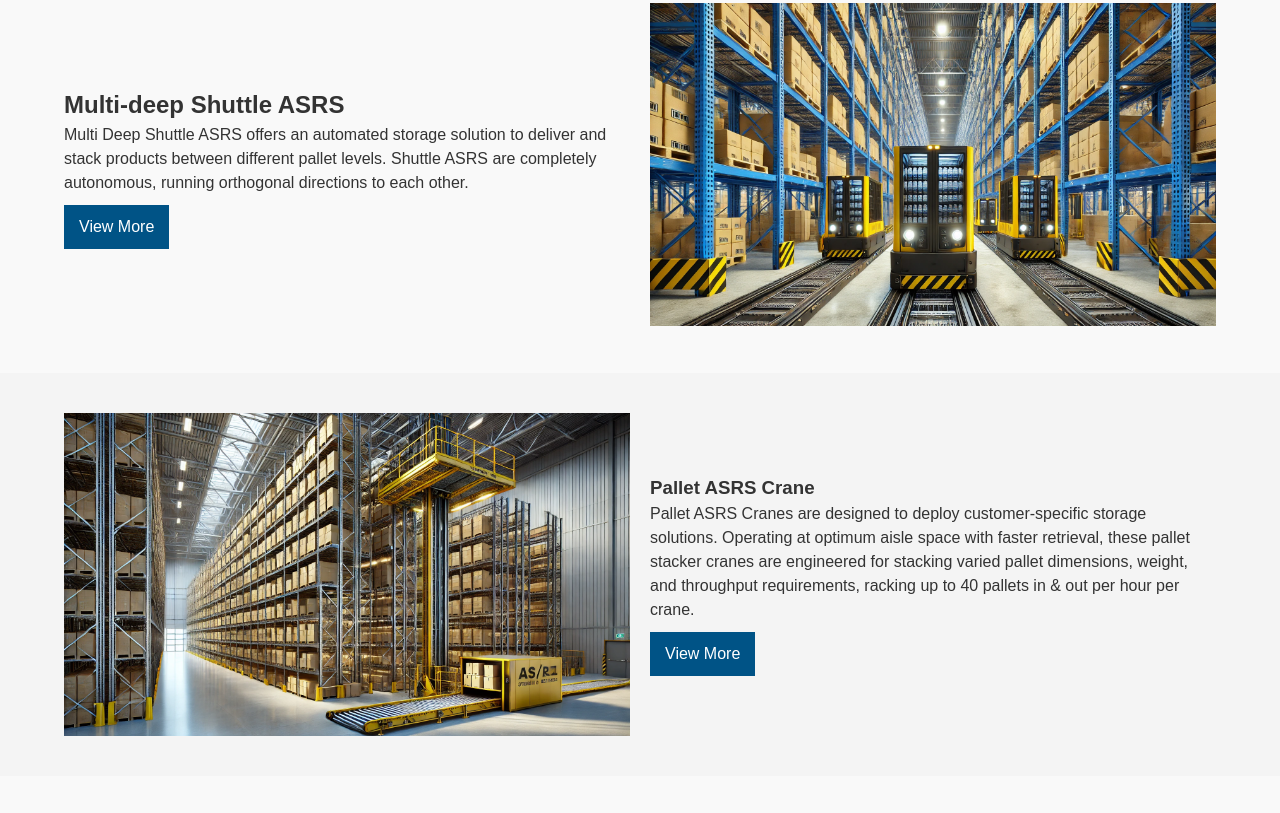
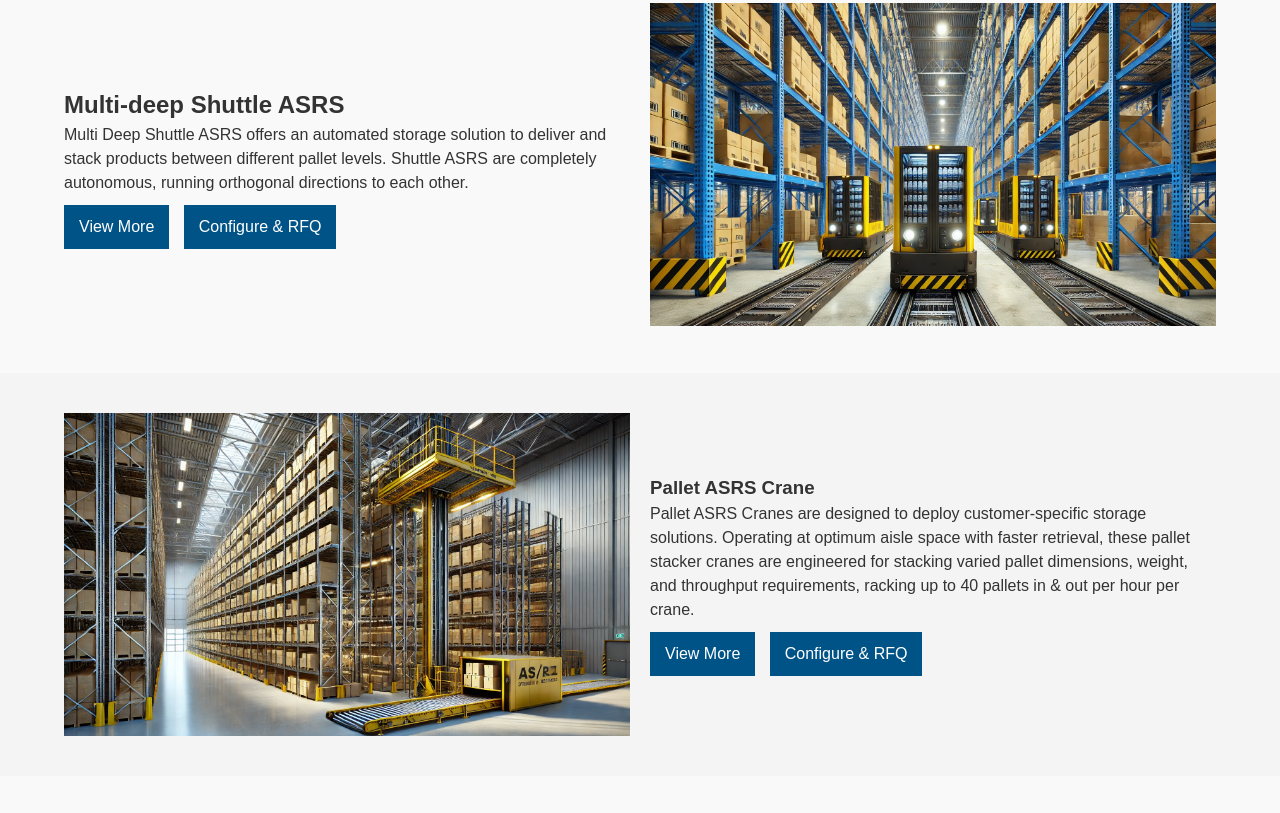
Before and after one commit to pagidik/smartstorage.github.io, a plain HTML site: page pallet-asrs.html in a window 1280 px wide. Shown: the part 486-1299 px from the top of the page. Drawn offline with Linux system fonts and the light colour scheme.

Commit message:
configure buttons added

```diff
--- a/pallet-asrs.html
+++ b/pallet-asrs.html
@@ -142,6 +142,8 @@
       </p>
       <!-- Buttons -->
       <a href="#" class="hero-button" style="margin-right: 10px;">View More</a>
+      <a href="#" class="hero-button" style="background: #005386; color: #fff;">Configure &amp; RFQ</a>
+
       <!-- Chat interface removed from this section -->
     </div>
     <!-- Image on the RIGHT -->
@@ -179,6 +181,8 @@
         requirements, racking up to 40 pallets in &amp; out per hour per crane.
       </p>
       <a href="#" class="hero-button" style="margin-right: 10px;">View More</a>
+      <a href="#" class="hero-button" style="background: #005386; color: #fff;">Configure &amp; RFQ</a>
+
     </div>
   </div>
 </section>
```
